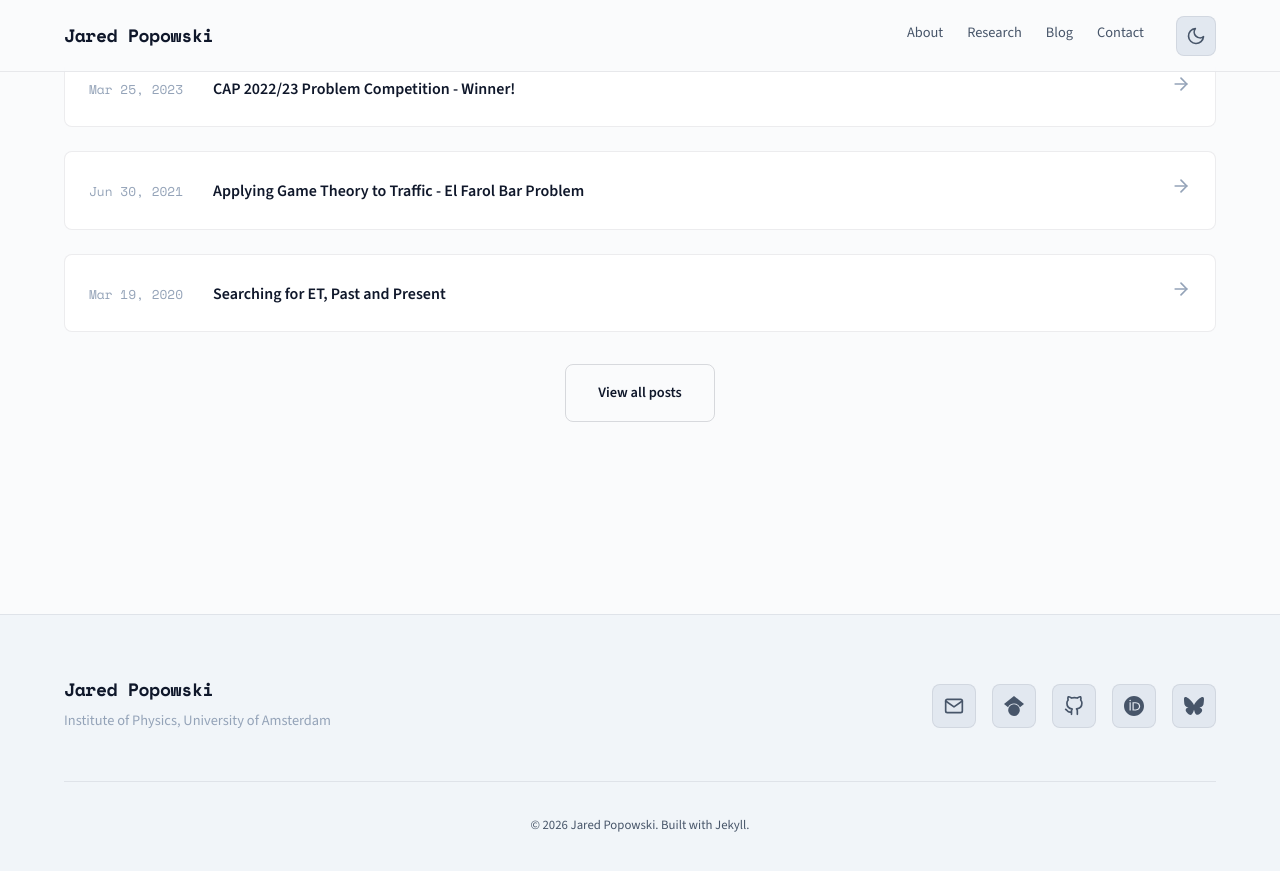
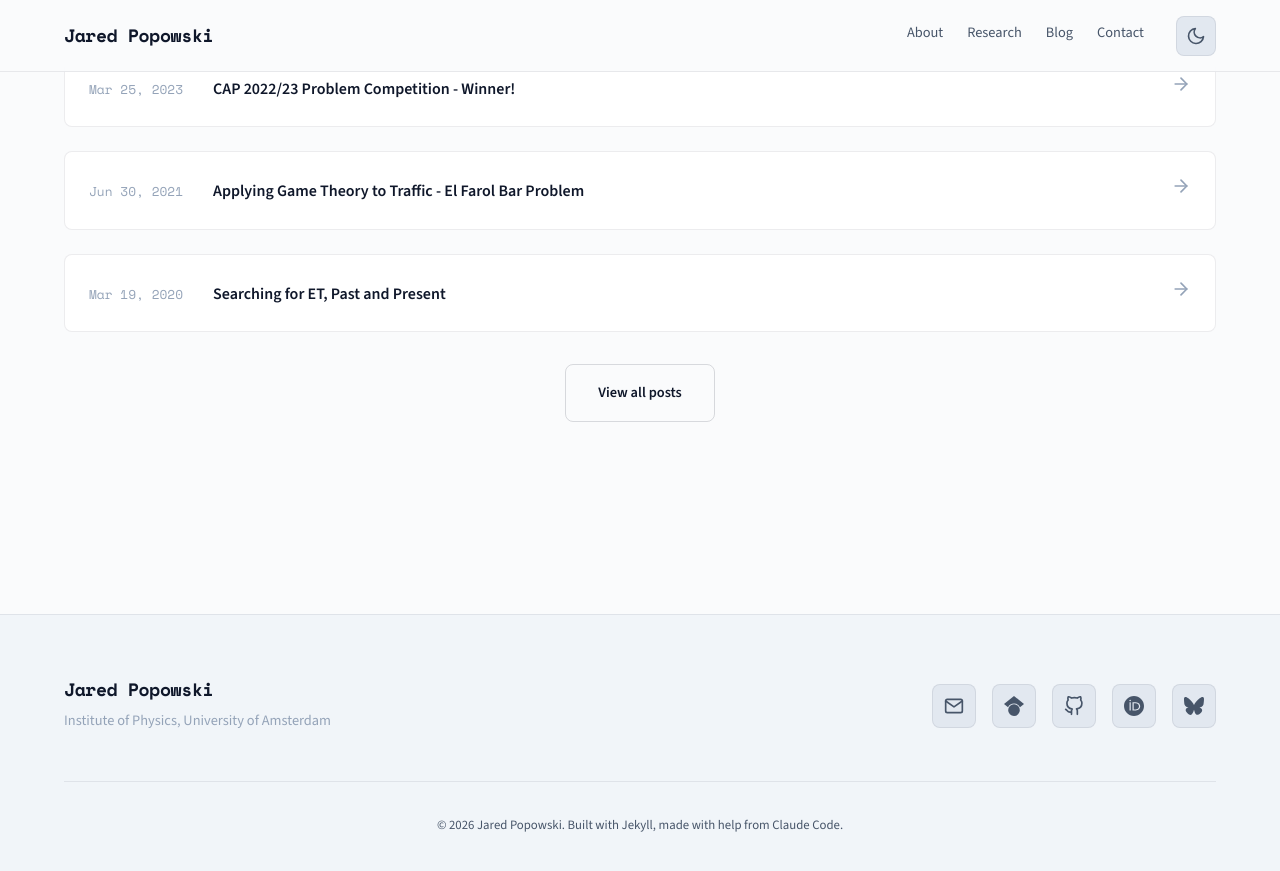
Before and after one commit to jspopowski/jspopowski.github.io, a Jekyll site: the page built from index.html, in a window 1280 px wide and 900 px high, scrolled down 2642 px. Shown: the top 871 px of the window. Built offline with Jekyll 4.4.1, drawn with Linux system fonts in a browser that asks for light colours.

Commit message:
Added credit to Claude Code

```diff
--- a/_includes/footer.html
+++ b/_includes/footer.html
@@ -46,7 +46,7 @@
     </div>
 
     <div class="footer__bottom">
-      <p>&copy; {{ 'now' | date: "%Y" }} {{ site.author.name }}. Built with Jekyll.</p>
+      <p>&copy; {{ 'now' | date: "%Y" }} {{ site.author.name }}. Built with Jekyll, made with help from Claude Code. </p>
     </div>
   </div>
 </footer>
```
